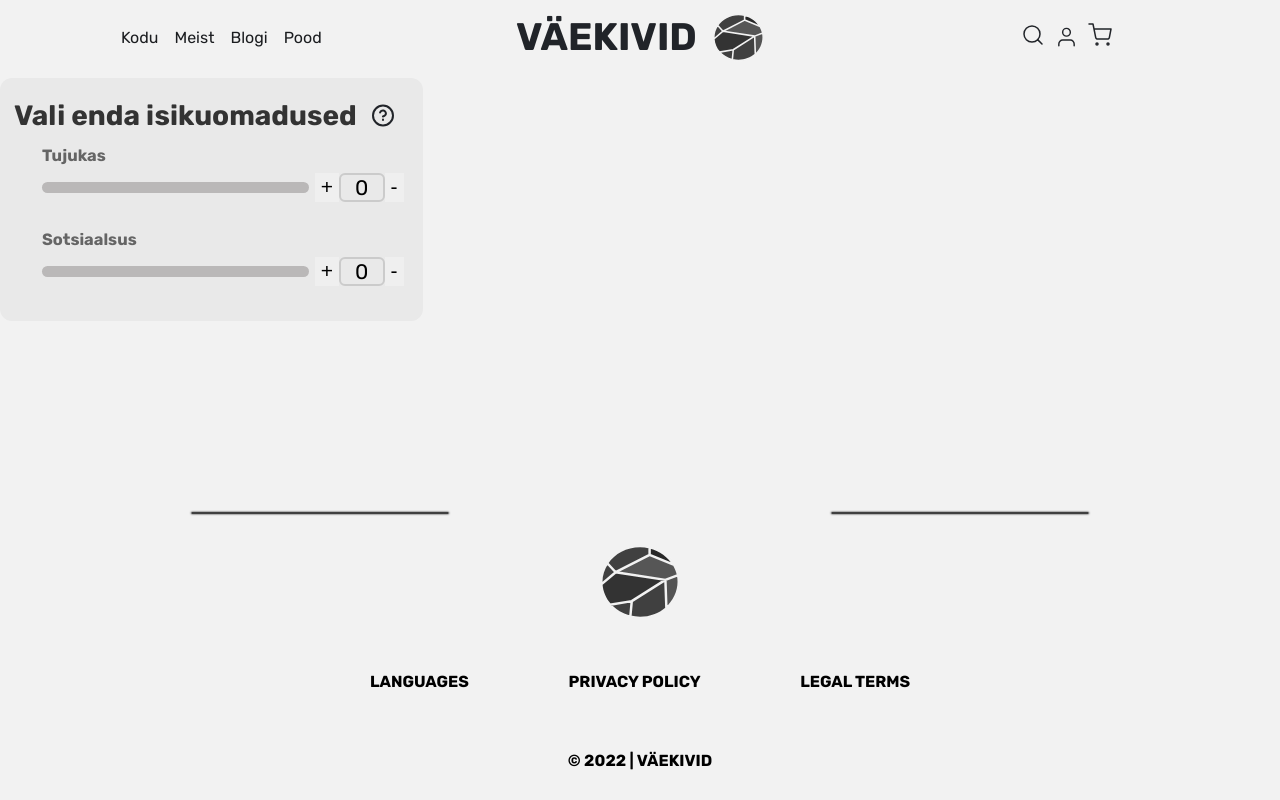
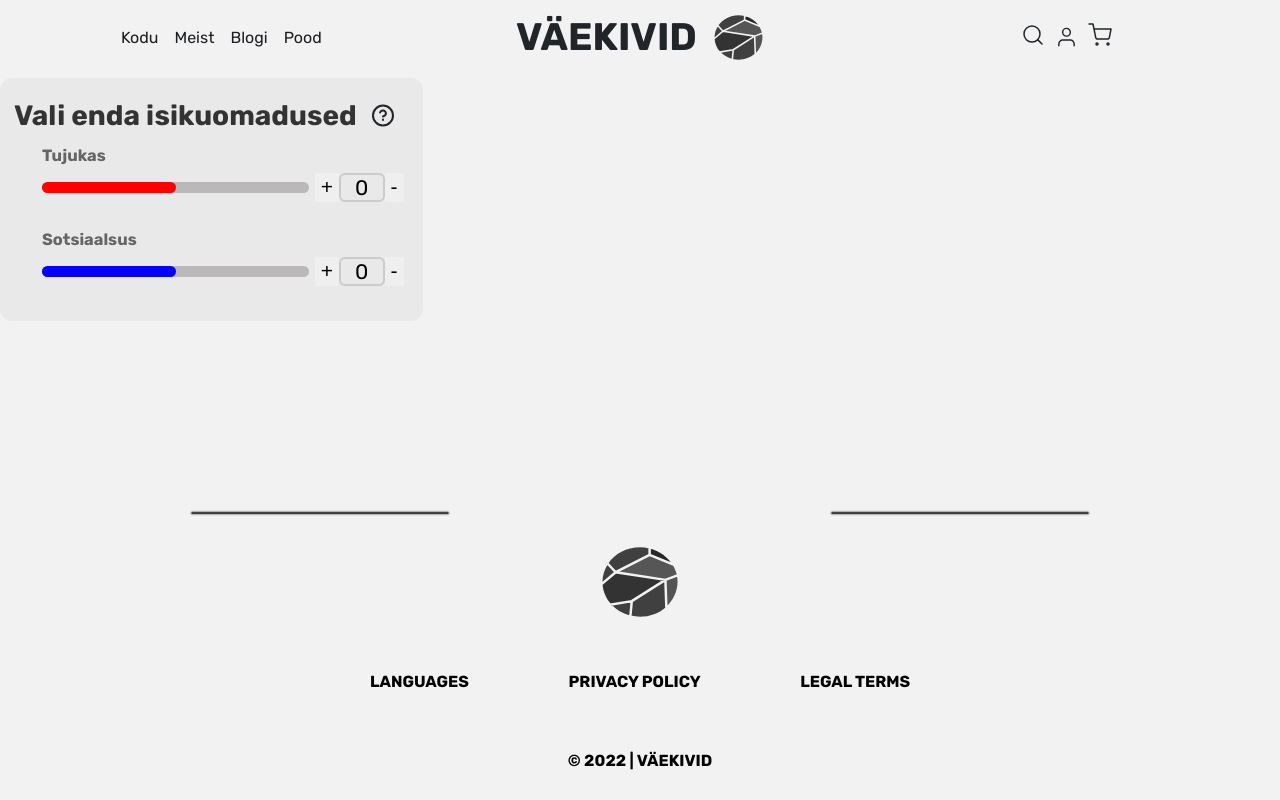
Before and after one commit to Tsarter/vaekivid, a React (Create React App) app: page /isikuomadused in a window 1280 px wide. Built offline with nearby package versions, Linux system fonts and the light colour scheme; the HTML template or start-up script is replaced by a standard one.

Commit message:
Finished Personality Traits Stuff.

```diff
--- a/src/components/PersonalityTraitsComponent/PersonalityTraitsComponent.js
+++ b/src/components/PersonalityTraitsComponent/PersonalityTraitsComponent.js
@@ -10,8 +10,8 @@ export default function PersonalityTraitsComponent(props) {
                 <img className="HelpImg" src={help} alt="Abi"/>
             </div>
             <div className="ContentContainer">
-                <PersonalityTraitsSliderComponent title="Tujukas" default={0} maxval={3} minval={-3}/>
-                <PersonalityTraitsSliderComponent title="Sotsiaalsus" default={0} maxval={3} minval={-3}/>
+                <PersonalityTraitsSliderComponent title="Tujukas" default={0} maxval={6} minval={-20} color="red"/>
+                <PersonalityTraitsSliderComponent title="Sotsiaalsus" default={0} maxval={3} minval={-3} color="blue"/>
             </div>
 
         </section>
--- a/src/components/PersonalityTraitsSliderComponent/PersonalityTraitsSliderComponent.js
+++ b/src/components/PersonalityTraitsSliderComponent/PersonalityTraitsSliderComponent.js
@@ -3,19 +3,26 @@ import SliderElement from "./SliderElement";
 import SliderButton from "./SliderButton";
 import {useState} from "react";
 
-
 export default function PersonalityTraitsSliderComponent(props) {
     const [val, setValue] = useState(props.default);
     const handleValue = {
         val: val,
-        setValue: (e) => setValue(e)
+        increment: () => {
+            let usedVal = Math.min(props.maxval, val + 1);
+            setValue(usedVal);
+        },
+        decrement: () => {
+            let usedVal = Math.max(props.minval, val - 1);
+            setValue(usedVal)
+        }
     }
+
 
     return (
         <div className="PersonalityTraitsSliderComponent">
             <h3 className="PersonalityTitle">{props.title}</h3>
             <div className="Content">
-                <SliderElement/>
+                <SliderElement val={val} color={props.color} max={50 / props.maxval} min={50 / Math.abs(props.minval)}/>
                 <SliderButton handleValue={handleValue}/>
             </div>
         </div>
--- a/src/components/PersonalityTraitsSliderComponent/SliderButton.js
+++ b/src/components/PersonalityTraitsSliderComponent/SliderButton.js
@@ -5,10 +5,9 @@ export default function SliderButton({handleValue}) {
 
     return (
         <div className="SliderButton">
-            <button className="SelectorButton" id="plus" onClick={() => handleValue.setValue(handleValue.val + 1)}>+</button>
+            <button className="SelectorButton" id="plus" onClick={handleValue.increment}>+</button>
             <div className="SelectorNum">{handleValue.val}</div>
-            <button className="SelectorButton" id="minus" onClick={() => handleValue.setValue(handleValue.val - 1)}>-</button>
+            <button className="SelectorButton" id="minus" onClick={handleValue.decrement}>-</button>
         </div>
-
     );
 }
--- a/src/components/PersonalityTraitsSliderComponent/SliderElement.css
+++ b/src/components/PersonalityTraitsSliderComponent/SliderElement.css
@@ -6,3 +6,8 @@
     height: 0.8em;
     border-radius: 12px;
 }
+
+.Painted {
+    height: 0.8em;
+    border-radius: 12px;
+}
--- a/src/components/PersonalityTraitsSliderComponent/SliderElement.js
+++ b/src/components/PersonalityTraitsSliderComponent/SliderElement.js
@@ -1,13 +1,34 @@
 import "./SliderElement.css";
+import {useEffect, useId} from "react";
 
-export default function SliderElement(props) {
+export default function SliderElement({val, color, max, min}) {
+    const compId = useId();
 
-    return (
-        <div className="SliderElement">
+    useEffect(() => {
+        const comp = document.getElementById(compId);
+        comp.background = color
+    })
+
+    if (val >= 0) {
+        return (
+            <div className="SliderElement">
+                <div id={compId} className="Painted" style={{
+                    width: `${val * max + 50}%`,
+                    background: color}}
+                />
+            </div>
+        );
+    }
+    if (val < 0) {
+        return (
+            <div className="SliderElement">
+                <div id={compId} className="Painted" style={{
+                    width: `${val * min + 50 ? val * min + 50 : 2}%`,
+                    background: color}}
+                />
+            </div>
+        );
+    }
 
 
-        </div>
-
-    );
-
 }
--- a/src/pages/PersonalityTraitsPage.js
+++ b/src/pages/PersonalityTraitsPage.js
@@ -4,7 +4,7 @@ import PersonalityTraitsComponent from "../components/PersonalityTraitsComponent
 export default function PersonalityTraitsPage() {
     return (
         <div className="PersonalityTraitsPage">
-            <PersonalityTraitsComponent title="Vali enda isikuomadused"/>
+            <PersonalityTraitsComponent title="Vali enda isikuomadused" color=""/>
         </div>
     );
 }
```
